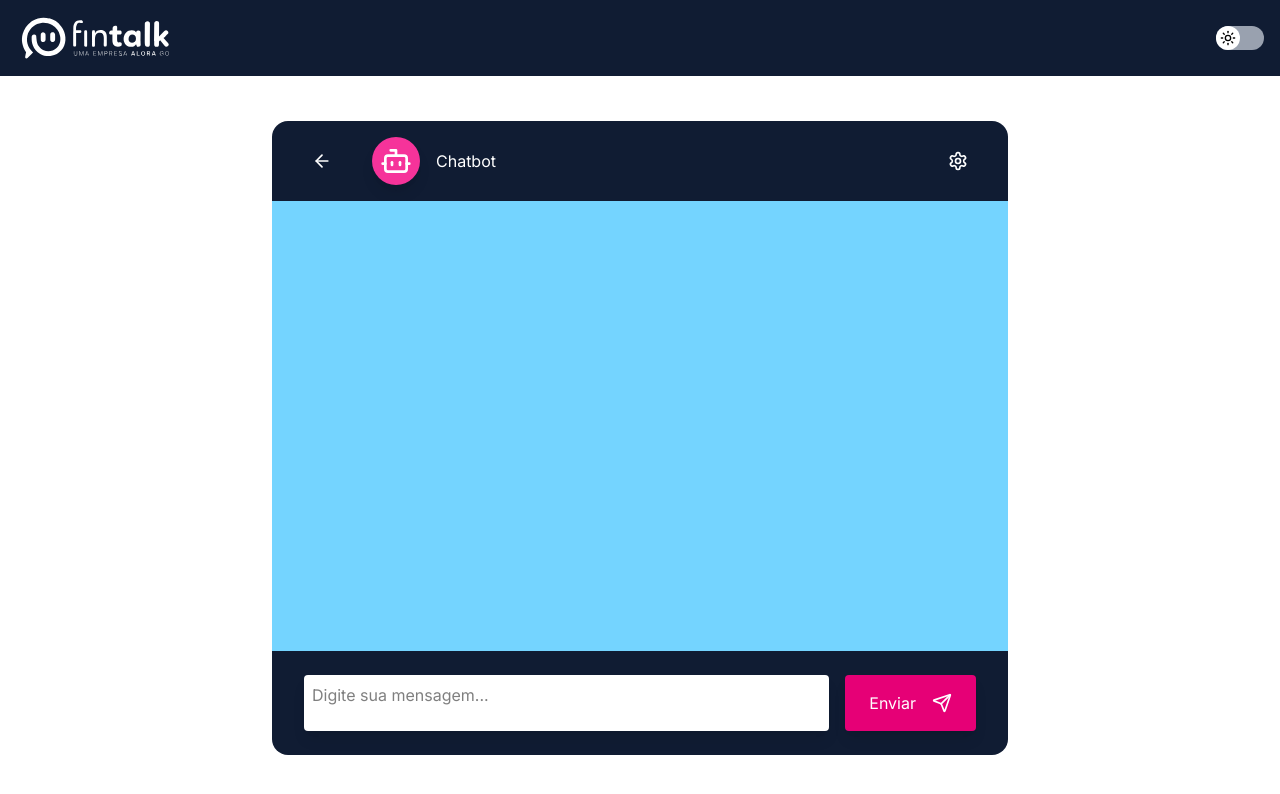
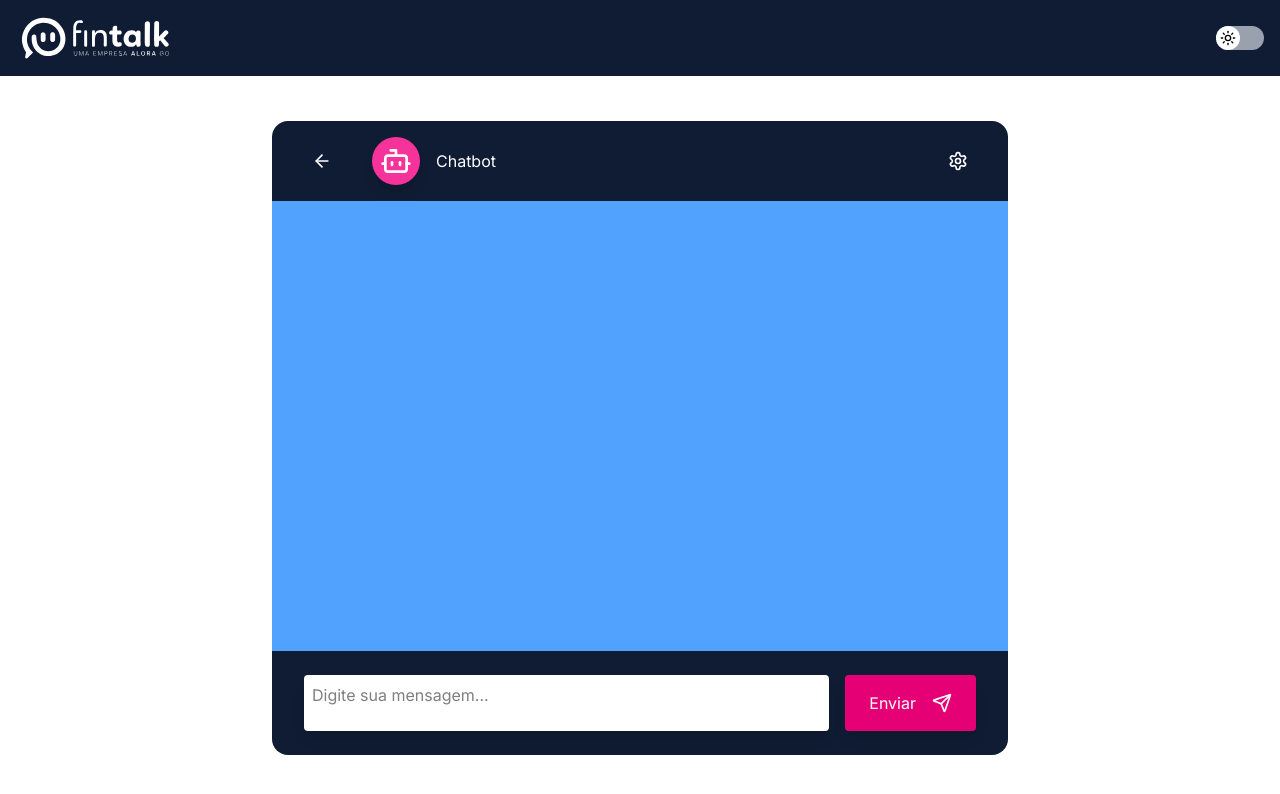
Before and after one commit to GabrielDNeto/fintalk-chatbot, a React (Vite) app: page /chat in a window 1280 px wide. Shown: the top 794 px of the page. Built offline with nearby package versions, Linux system fonts and the light colour scheme.

Commit message:
fix: chat bg color

```diff
--- a/src/components/Chat/EditChat/index.tsx
+++ b/src/components/Chat/EditChat/index.tsx
@@ -9,7 +9,7 @@ const EditChat = () => {
   return (
     <div
       id="chat-messages-wrapper"
-      className="chat-wrapper w-full h-[65%] p-4 bg-gray-200 dark:bg-[#243F73] flex flex-col gap-4 overflow-auto scroll-auto"
+      className="chat-wrapper w-full h-[65%] p-4 bg-blue-400 dark:bg-[#243F73] flex flex-col gap-4 overflow-auto scroll-auto"
     >
       <div className="w-full flex flex-col mx-auto justify-center gap-8">
         <div className="flex justify-between items-center">
--- a/src/components/Chat/MessagesWrapper/index.tsx
+++ b/src/components/Chat/MessagesWrapper/index.tsx
@@ -10,7 +10,7 @@ const ChatMessagesWrapper = () => {
     return (
       <div
         id="chat-loader"
-        className="w-full h-[65%] p-4 bg-sky-300 dark:bg-[#243F73] flex justify-center items-center gap-8"
+        className="w-full h-[65%] p-4 bg-blue-400 dark:bg-[#243F73] flex justify-center items-center gap-8"
       >
         <LoaderCircle className="animate-spin" size={32} color="#fff" />
       </div>
@@ -20,7 +20,7 @@ const ChatMessagesWrapper = () => {
   return (
     <div
       id="chat-messages-wrapper"
-      className="chat-wrapper w-full h-[65%] p-4 bg-sky-300 dark:bg-[#243F73] flex flex-col gap-4 overflow-auto scroll-auto"
+      className="chat-wrapper w-full h-[65%] p-4 bg-blue-400 dark:bg-[#243F73] flex flex-col gap-4 overflow-auto scroll-auto"
     >
       {messages.map((m) => (
         <div
```
